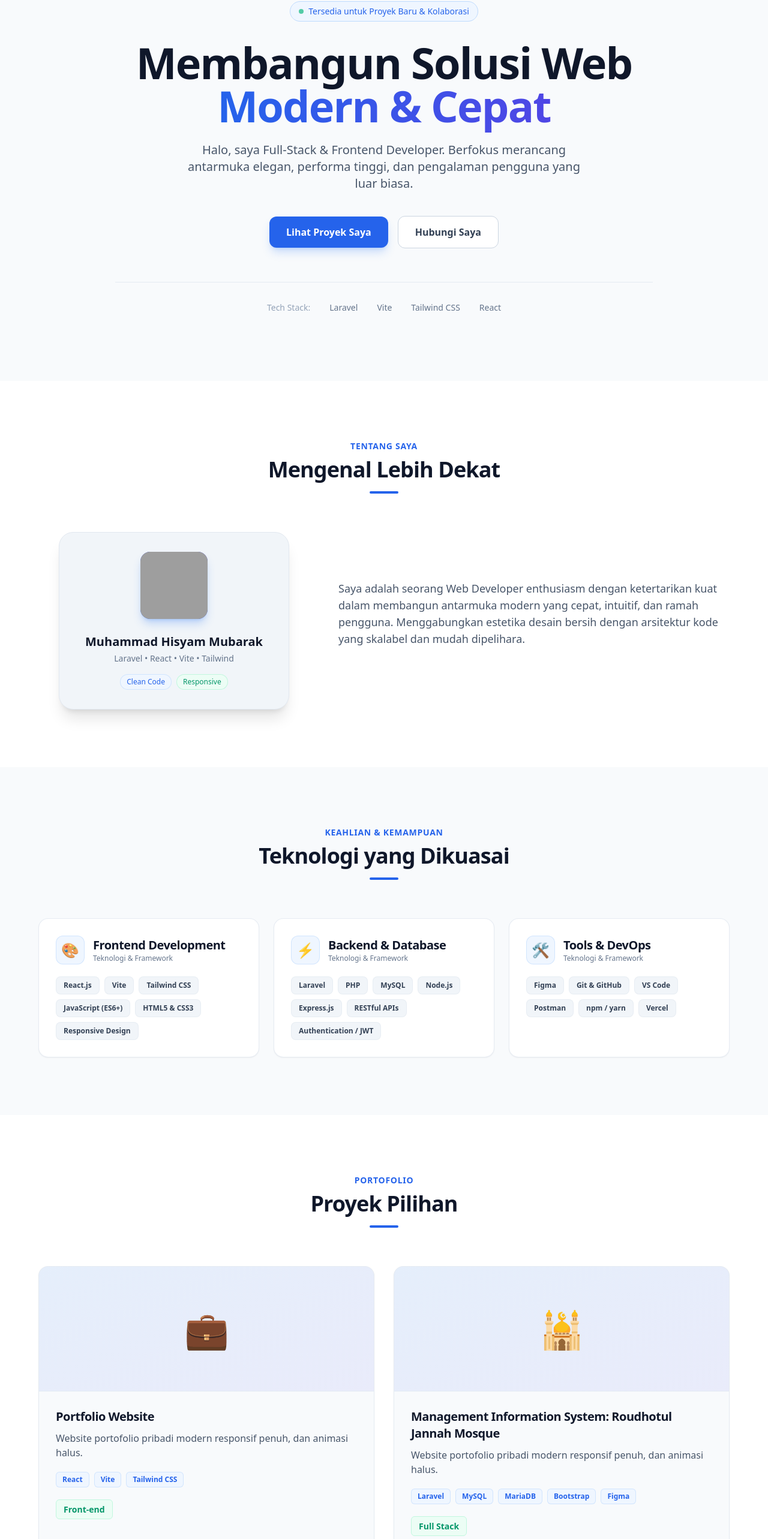
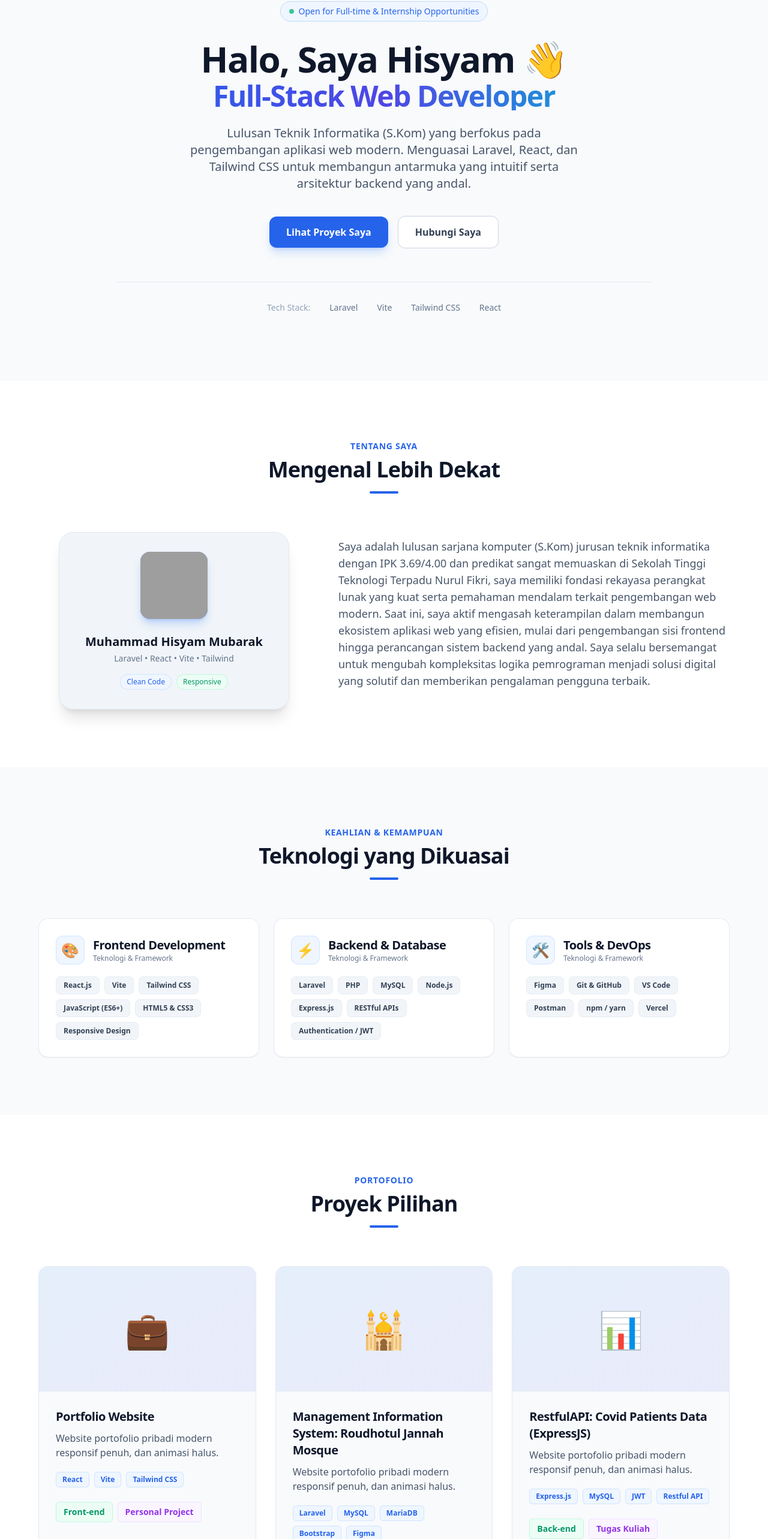
Before and after one commit to Sam0042/portfolio-website, a React (Vite) app: page / in a window 1280 px wide. Shown: the part 158-2724 px from the top of the page at 60% size. Built offline with nearby package versions, Linux system fonts and the light colour scheme; grey boxes are pictures that could not be loaded.

Commit message:
Penyesuaian data

```diff
--- a/index.html
+++ b/index.html
@@ -1,5 +1,5 @@
 <!DOCTYPE html>
-<html lang="id">
+<html lang="id" >
   <head>
     <meta charset="UTF-8" />
     <meta name="viewport" content="width=device-width, initial-scale=1.0" />
--- a/src/components/About.jsx
+++ b/src/components/About.jsx
@@ -50,9 +50,7 @@ const About = () => {
           {/* Description & Stats */}
           <div className="md:col-span-7">
             <p className="text-base sm:text-lg text-slate-600 dark:text-slate-300 leading-relaxed mb-6">
-              Saya adalah seorang Web Developer enthusiasm dengan ketertarikan kuat dalam membangun
-              antarmuka modern yang cepat, intuitif, dan ramah pengguna. Menggabungkan estetika
-              desain bersih dengan arsitektur kode yang skalabel dan mudah dipelihara.
+              Saya adalah lulusan sarjana komputer (S.Kom) jurusan teknik informatika dengan IPK 3.69/4.00 dan predikat sangat memuaskan di Sekolah Tinggi Teknologi Terpadu Nurul Fikri, saya memiliki fondasi rekayasa perangkat lunak yang kuat serta pemahaman mendalam terkait pengembangan web modern. Saat ini, saya aktif mengasah keterampilan dalam membangun ekosistem aplikasi web yang efisien, mulai dari pengembangan sisi frontend hingga perancangan sistem backend yang andal. Saya selalu bersemangat untuk mengubah kompleksitas logika pemrograman menjadi solusi digital yang solutif dan memberikan pengalaman pengguna terbaik.
             </p>
 
             {/* Stat Cards */}
--- a/src/components/Contact.jsx
+++ b/src/components/Contact.jsx
@@ -27,10 +27,10 @@ const Contact = () => {
       <div className="max-w-5xl mx-auto">
         <div className="text-center max-w-2xl mx-auto mb-16">
           <span className="text-xs sm:text-sm font-semibold tracking-wider uppercase text-blue-600 dark:text-blue-400">
-            Hubungi Kami
+            Kontak
           </span>
           <h2 className="text-3xl sm:text-4xl font-bold tracking-tight text-slate-900 dark:text-white mt-2 mb-4">
-            Mari Berkolaborasi
+            Hubungi Saya
           </h2>
           <p className="text-sm sm:text-base text-slate-600 dark:text-slate-300">
             Punya proyek menarik atau ingin berdiskusi? Jangan ragu untuk mengirim pesan kepada saya.
--- a/src/components/Hero.jsx
+++ b/src/components/Hero.jsx
@@ -10,21 +10,20 @@ const Hero = () => {
         {/* Status Badge */}
         <div className="inline-flex items-center gap-2 px-3.5 py-1.5 rounded-full bg-blue-50 dark:bg-blue-950/60 border border-blue-200 dark:border-blue-800/80 text-blue-600 dark:text-blue-300 text-xs sm:text-sm font-medium mb-8 transition-transform duration-300 hover:scale-105">
           <span className="w-2 h-2 rounded-full bg-emerald-500 animate-pulse"></span>
-          <span>Tersedia untuk Proyek Baru & Kolaborasi</span>
+          <span>Open for Full-time & Internship Opportunities</span>
         </div>
 
         {/* Heading */}
-        <h1 className="text-4xl sm:text-5xl md:text-6xl lg:text-7xl font-extrabold tracking-tight text-slate-900 dark:text-white mb-6">
-          Membangun Solusi Web{' '}
-          <span className="bg-gradient-to-r from-blue-600 to-indigo-600 dark:from-blue-400 dark:to-indigo-400 bg-clip-text text-transparent">
-            Modern & Cepat
+        <h1 className="text-4xl sm:text-5xl md:text-6xl font-extrabold tracking-tight text-slate-900 dark:text-white mb-6 leading-tight">
+          Halo, Saya Hisyam <span className="inline-block animate-wave">👋</span>
+          <span className="block mt-2 text-3xl sm:text-4xl md:text-5xl bg-gradient-to-r from-blue-600 via-indigo-600 to-cyan-500 dark:from-blue-400 dark:via-indigo-400 dark:to-cyan-400 bg-clip-text text-transparent">
+            Full-Stack Web Developer
           </span>
         </h1>
 
         {/* Subtitle */}
         <p className="text-base sm:text-lg md:text-xl text-slate-600 dark:text-slate-300 mb-10 max-w-2xl mx-auto leading-relaxed">
-          Halo, saya Full-Stack & Frontend Developer. Berfokus merancang antarmuka elegan,
-          performa tinggi, dan pengalaman pengguna yang luar biasa.
+          Lulusan Teknik Informatika (S.Kom) yang berfokus pada pengembangan aplikasi web modern. Menguasai Laravel, React, dan Tailwind CSS untuk membangun antarmuka yang intuitif serta arsitektur backend yang andal.
         </p>
 
         {/* CTA Buttons */}
--- a/src/components/Navbar.jsx
+++ b/src/components/Navbar.jsx
@@ -36,7 +36,7 @@ const Navbar = ({ theme, toggleTheme }) => {
           </div>
 
           <div className="flex items-center space-x-2">
-            {/* <button
+            <button
               onClick={toggleTheme}
               type="button"
               aria-label={theme === 'dark' ? 'Mode Terang' : 'Mode Gelap'}
@@ -53,7 +53,7 @@ const Navbar = ({ theme, toggleTheme }) => {
                   <path strokeLinecap="round" strokeLinejoin="round" strokeWidth="2" d="M20.354 15.354A9 9 0 018.646 3.646 9.003 9.003 0 0012 21a9.003 9.003 0 008.354-5.646z" />
                 </svg>
               )}
-            </button> */}
+            </button>
 
             <button
               onClick={() => setIsOpen(!isOpen)}
--- a/src/components/Projects.jsx
+++ b/src/components/Projects.jsx
@@ -10,6 +10,7 @@ const Projects = () => {
       demoLink: '#',
       codeLink: 'https://github.com/Sam0042/portfolio-website.git',
       domain: 'Front-end',
+      category: 'Personal Project'
     },
     {
       title: 'Management Information System: Roudhotul Jannah Mosque',
@@ -19,6 +20,7 @@ const Projects = () => {
       demoLink: '#',
       codeLink: 'https://github.com/Sam0042/portfolio-website.git',
       domain: 'Full Stack',
+      category: 'Proyek Skripsi'
     },
     {
       title: 'RestfulAPI: Covid Patients Data (ExpressJS)',
@@ -28,6 +30,7 @@ const Projects = () => {
       demoLink: '#',
       codeLink: 'https://github.com/Sam0042/covid-rest-api.git',
       domain: 'Back-end',
+      category: 'Tugas Kuliah'
     },
     {
       title: 'RestfulAPI: Covid Patients Data (Laravel)',
@@ -37,24 +40,27 @@ const Projects = () => {
       demoLink: '#',
       codeLink: 'https://github.com/Sam0042/be-mid-project.git',
       domain: 'Back-end',
+      category: 'Tugas Kuliah'
     },
     {
       title: 'Covid Monitoring Website: Covidout',
       description: 'Aplikasi eksplorasi film modern berbasis React. Memungkinkan pengguna menambah film dan menjelajah film populer dengan antarmuka yang responsif dan interaktif yang diambil dari API IMDB.',
       image: '🏥',
-      tech: ['React', 'API'],
+      tech: ['React', 'Fetching API'],
       demoLink: 'https://covidout-app-sam0042.vercel.app//',
       codeLink: 'https://github.com/Sam0042/frontend-programming-uas.git',
       domain: 'Front-end',
+      category: 'Tugas Kuliah'
     },
     {
       title: 'Movie Website: Moviequ',
       description: 'Aplikasi eksplorasi film modern berbasis React. Memungkinkan pengguna menambah film dan menjelajah film populer dengan antarmuka yang responsif dan interaktif yang diambil dari API IMDB.',
       image: '🎬',
-      tech: ['React', 'API'],
+      tech: ['React', 'Fetching API'],
       demoLink: 'https://movie-database-sam0042.vercel.app/',
       codeLink: 'https://github.com/Sam0042/frontend-programming-Sam0042.git',
       domain: 'Front-end',
+      category: 'Tugas Kuliah'
     },
   ];
 
@@ -71,7 +77,7 @@ const Projects = () => {
           <div className="w-12 h-1 bg-blue-600 dark:bg-blue-500 mx-auto rounded-full"></div>
         </div>
 
-        <div className="grid grid-cols-1 md:grid-cols-2 lg:grid-cols-2 gap-8">
+        <div className="grid grid-cols-1 md:grid-cols-2 lg:grid-cols-3 gap-8">
           {projects.map((project) => (
             <div
               key={project.title}
@@ -99,26 +105,32 @@ const Projects = () => {
                     ))}
                   </div>
 
-
+                  <div className='flex flex-wrap gap-2 mb-6'>
                     <span
                       key={project.domain}
                       className="px-3 py-1.5 text-sm font-semibold rounded-md bg-emerald-50 dark:bg-emerald-950/60 text-emerald-600 dark:text-emerald-300 border border-emerald-200/60 dark:border-emerald-800/60"
                     >
                       {project.domain}
                     </span>
-
+                    <span
+                      key={project.category}
+                      className="px-3 py-1.5 text-sm font-semibold rounded-md bg-purple-50 dark:bg-purple-950/60 text-purple-600 dark:text-purple-300 border border-purple-200/60 dark:border-purple-800/60"
+                    >
+                      {project.category}
+                    </span>
+                  </div>
                 </div>
               </div>
 
               <div className="px-6 pb-6 pt-0 flex items-center gap-4">
                 <a
-                  href={project.demoLink}
+                  href={project.demoLink} target='blank'
                   className="flex-1 text-center py-2.5 rounded-xl bg-blue-600 hover:bg-blue-700 text-white text-sm font-semibold transition-all duration-200 shadow-sm shadow-blue-500/20"
                 >
                   Live Demo
                 </a>
                 <a
-                  href={project.codeLink}
+                  href={project.codeLink} target='blank'
                   className="flex-1 text-center py-2.5 rounded-xl bg-slate-200/70 dark:bg-slate-800 hover:bg-slate-200 dark:hover:bg-slate-700 text-slate-700 dark:text-slate-200 text-sm font-semibold transition-all duration-200"
                 >
                   Source Code
```
Lines whose indentation alone changed are shown as unchanged.
